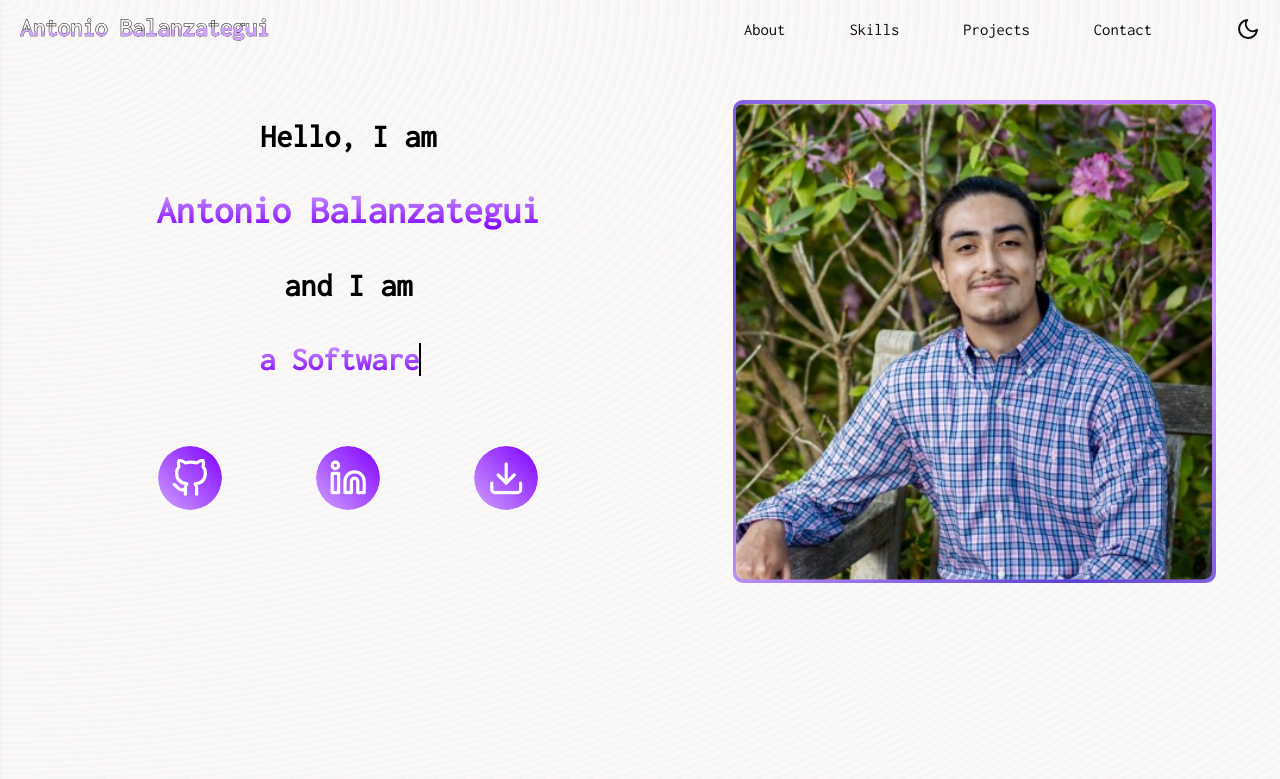
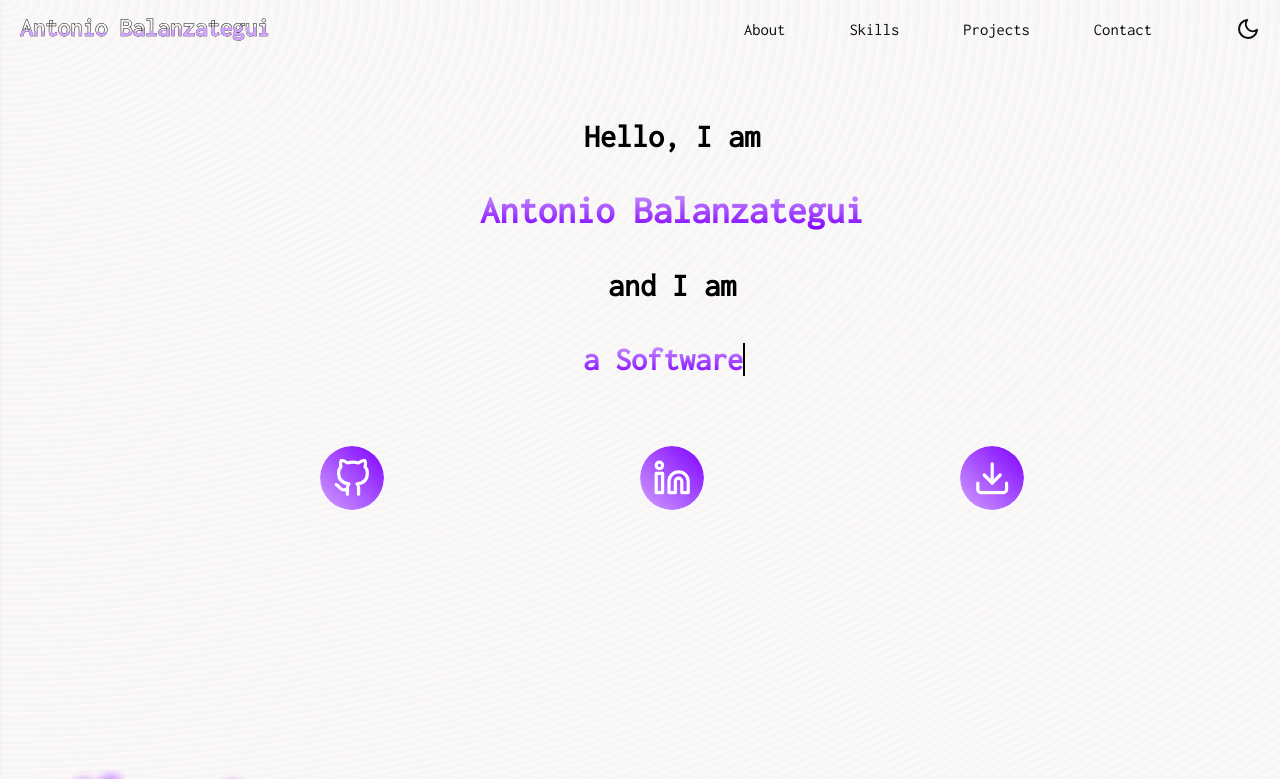
Before and after one commit to antbalanzategui/portfolio, a Next.js app: page / in a window 1280 px wide. Shown: the top 779 px of the page. Built offline with nearby package versions, Linux system fonts and the light colour scheme.

Commit message:
Removed Profile Picture

```diff
--- a/src/components/Home.js
+++ b/src/components/Home.js
@@ -42,9 +42,11 @@ const Home = () => {
               </a>
         </div>
         </div>
+        {/*
         <div className={styles.imageContainer}>
         <RotatingImage src="./profileImage.jpg" alt="My Image" />
         </div>
+        */}
       </div>
     </div>
     </section>
--- a/src/styles/HomeText.module.css
+++ b/src/styles/HomeText.module.css
@@ -21,7 +21,7 @@
 
 
 .introHeader {
-    font-size: clamp(1.5rem, 2.5vw, 2.5rem);
+    font-size: clamp(1.5rem, 2.5vw, 3rem);
     color: black;
     line-height: 230%;
     font-family: 'Inconsolata';
```
